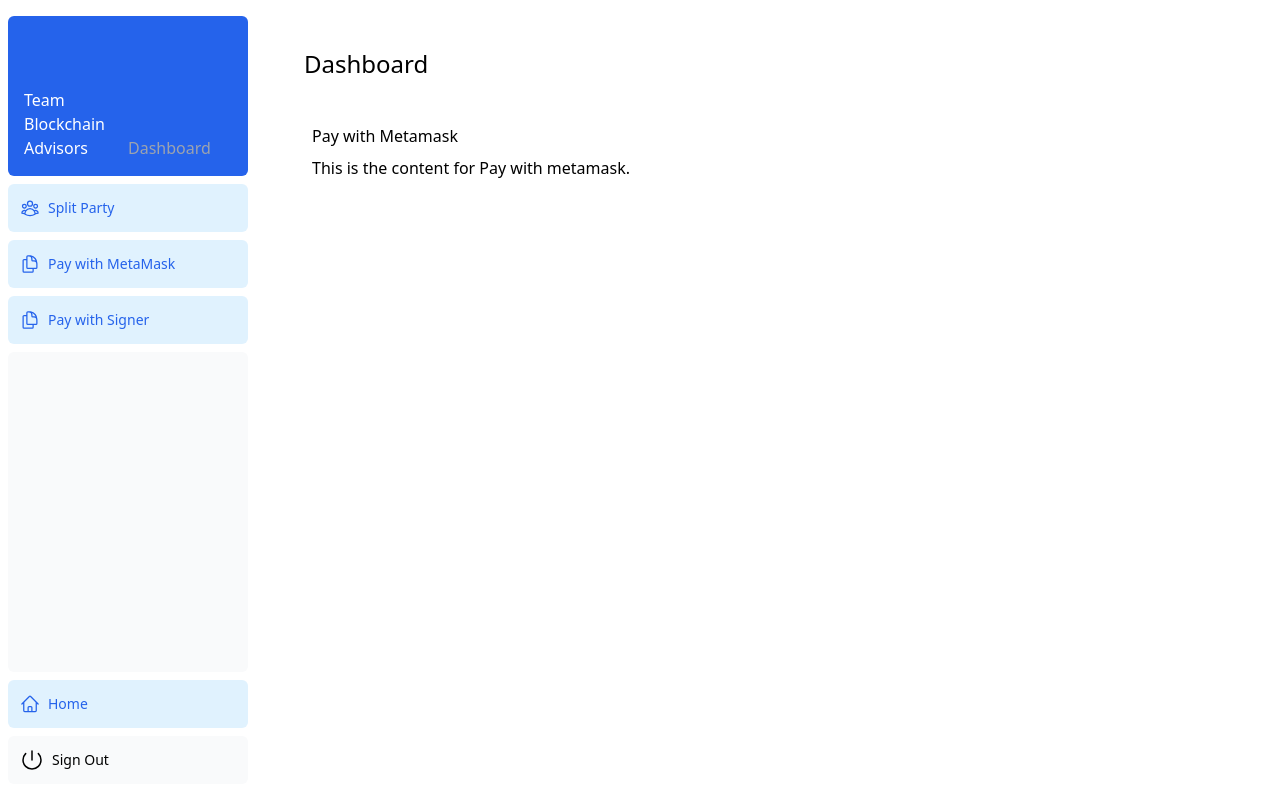
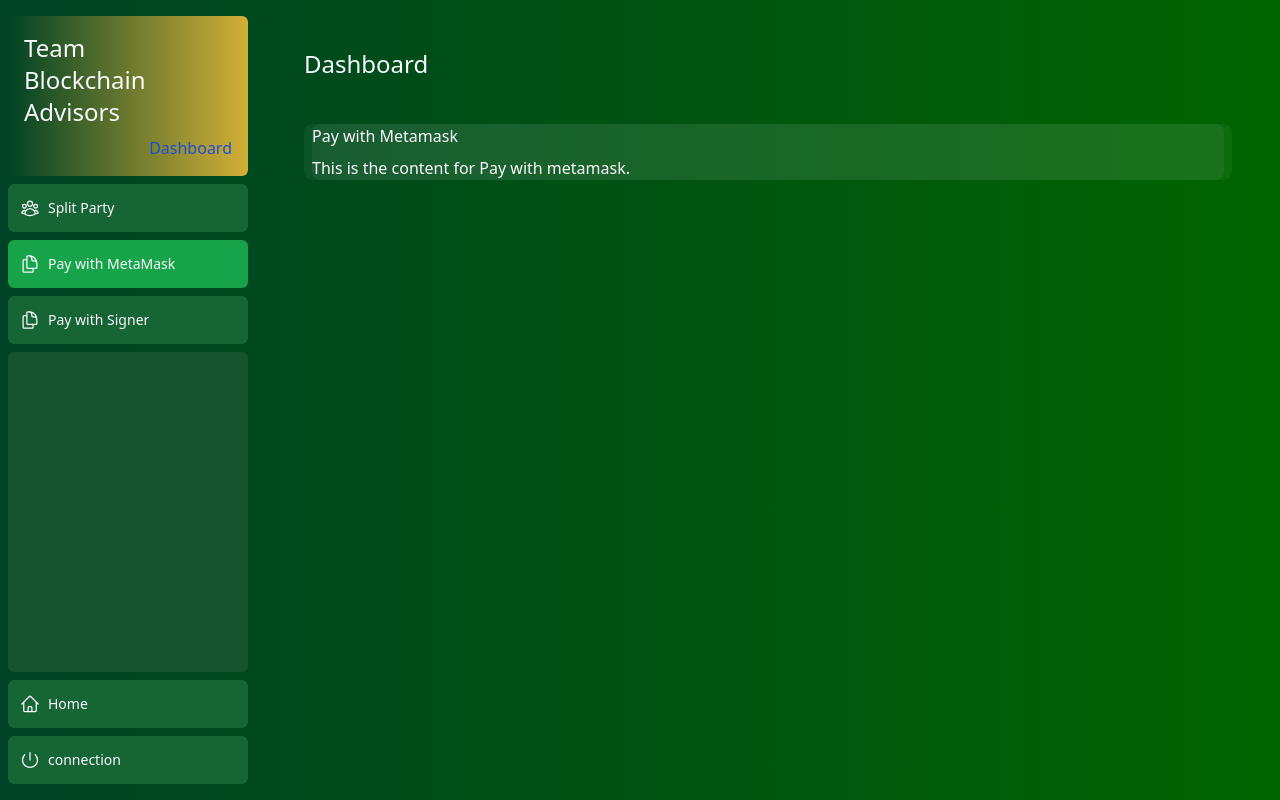
Before and after one commit to wstalmans1/dapp-dashboard-2, a React (Vite) app: page /#/dashboard/paywithmetamask in a window 1280 px wide. Built offline with nearby package versions, Linux system fonts and the light colour scheme.

Commit message:
intro of green colors

```diff
--- a/src/components/Dashboard.tsx
+++ b/src/components/Dashboard.tsx
@@ -4,35 +4,39 @@ import { NavLink, Outlet, Link } from "react-router-dom";
 
 export default function Dashboard() {
   return (
-    <div className="flex h-screen flex-col md:flex-row md:overflow-hidden">
+    <div className="flex h-screen flex-col md:flex-row md:overflow-hidden bg-gradient-to-r from-british-racing-green to-lighterbritish-racing-green text-gray-50">
       <div className="w-full flex-none md:w-64">
         <div className="flex h-full flex-col px-3 py-4 md:px-2">
-          <div className="mb-2 flex h-20 items-end justify-start rounded-md bg-blue-600 p-4 md:h-40 keychainify-checked">
-            <div className="w-32 text-white md:w-40">Team Blockchain Advisors</div>
-            <div className="w-32 text-gray-400 md:w-40">Dashboard</div>
+          <div className="mb-2 flex flex-col justify-between h-20 md:h-40 items-stretch rounded-md bg-gradient-to-r from-british-racing-green to-rich-gold p-4">
+            <div className="w-full flex flex-col items-start text-2xl">
+              <div>Team</div>
+              <div>Blockchain</div>
+              <div>Advisors</div>
+            </div>
+            <div className="w-full flex items-end justify-end text-blue-700">Dashboard</div>
           </div>
           <div className="flex grow flex-row justify-between space-x-2 md:flex-col md:space-x-0 md:space-y-2">
-              <NavLink to="/dashboard/splitparty" className="flex h-[48px] grow items-center justify-center gap-2 rounded-md bg-gray-50 p-3 text-sm font-medium hover:bg-sky-100 hover:text-blue-600 md:flex-none md:justify-start md:p-2 md:px-3 bg-sky-100 text-blue-600 keychainify-checked">
+              <NavLink to="/dashboard/splitparty" className={({ isActive }) => `flex h-[48px] grow items-center justify-center gap-2 rounded-md text-gray-50 p-3 text-sm font-medium md:flex-none md:justify-start md:p-2 md:px-3 ${ isActive ? 'bg-green-600' : 'bg-green-800 hover:bg-green-600'}`}>
                 <UserGroupIcon className="h-5 w-5" />
                 <span className="hidden md:block">Split Party</span>
               </NavLink>
-              <NavLink to="/dashboard/paywithmetamask" className="flex h-[48px] grow items-center justify-center gap-2 rounded-md bg-gray-50 p-3 text-sm font-medium hover:bg-sky-100 hover:text-blue-600 md:flex-none md:justify-start md:p-2 md:px-3 bg-sky-100 text-blue-600 keychainify-checked">
+              <NavLink to="/dashboard/paywithmetamask" className={({ isActive }) => `flex h-[48px] grow items-center justify-center gap-2 rounded-md text-gray-50 p-3 text-sm font-medium md:flex-none md:justify-start md:p-2 md:px-3 ${ isActive ? 'bg-green-600' : 'bg-green-800 hover:bg-green-600'}`}>
                 <DocumentDuplicateIcon className="h-5 w-5" />
                 <span className="hidden md:block">Pay with MetaMask</span>
               </NavLink>
-              <NavLink to="/dashboard/paywithsigner" className="flex h-[48px] grow items-center justify-center gap-2 rounded-md bg-gray-50 p-3 text-sm font-medium hover:bg-sky-100 hover:text-blue-600 md:flex-none md:justify-start md:p-2 md:px-3 bg-sky-100 text-blue-600 keychainify-checked">
+              <NavLink to="/dashboard/paywithsigner" className={({ isActive }) => `flex h-[48px] grow items-center justify-center gap-2 rounded-md text-gray-50 p-3 text-sm font-medium md:flex-none md:justify-start md:p-2 md:px-3 ${ isActive ? 'bg-green-600' : 'bg-green-800 hover:bg-green-600'}`}>
                 <DocumentDuplicateIcon className="h-5 w-5" />
                 <span className="hidden md:block">Pay with Signer</span>
               </NavLink>
-              <div className="hidden h-auto w-full grow rounded-md bg-gray-50 md:block"></div>
-              <Link to="/" className="flex h-[48px] grow items-center justify-center gap-2 rounded-md bg-gray-50 p-3 text-sm font-medium hover:bg-sky-100 hover:text-blue-600 md:flex-none md:justify-start md:p-2 md:px-3 bg-sky-100 text-blue-600 keychainify-checked">
+              <div className="hidden h-auto w-full grow rounded-md bg-green-900 md:block"></div>
+              <NavLink to="/" className={({ isActive }) => `flex h-[48px] grow items-center justify-center gap-2 rounded-md text-gray-50 p-3 text-sm font-medium md:flex-none md:justify-start md:p-2 md:px-3 ${ isActive ? 'bg-green-600' : 'bg-green-800 hover:bg-green-600'}`}>
                 <HomeIcon className="h-5 w-5" />
                 <span className="hidden md:block">Home</span>
-              </Link>
-              <button className="flex h-[48px] w-full grow items-center justify-center gap-2 rounded-md bg-gray-50 p-3 text-sm font-medium hover:bg-sky-100 hover:text-blue-600 md:flex-none md:justify-start md:p-2 md:px-3">
-                <PowerIcon className="w-6" />
-                <div className="hidden md:block">Sign Out</div>
-              </button>
+              </NavLink>
+              <NavLink to="/dashboard/connection" className={({ isActive }) => `flex h-[48px] grow items-center justify-center gap-2 rounded-md text-gray-50 p-3 text-sm font-medium md:flex-none md:justify-start md:p-2 md:px-3 ${ isActive ? 'bg-green-600' : 'bg-green-800 hover:bg-green-600'}`}>
+                <PowerIcon className="h-5 w-5" />
+                <span className="hidden md:block">connection</span>
+              </NavLink>
             </div>
         </div>
       </div>
--- a/src/main.tsx
+++ b/src/main.tsx
@@ -22,6 +22,7 @@ const router = createHashRouter([
         { path: "splitparty", element: <PartySplit />},
         { path: "paywithmetamask", element: <PayWithMetamask />},
         { path: "paywithsigner", element: <PayWithSigner />},
+        { path: "connection", element: <NotFoundPage />},
     ]},
 ]);
 
--- a/tailwind.config.js
+++ b/tailwind.config.js
@@ -7,6 +7,7 @@ export default {
   theme: {
     extend: {
       colors: {
+        'darkerbritish-racing-green': '#002814',
         'british-racing-green': '#004225', // Adding British racing green color
         'lighterbritish-racing-green': '#006400', // Adding British racing green color
         'mustard-yellow': '#FFDB58', // Adding mustard yellow color
```
Also changed, not shown: 1 other file (tests, documents, lock files or other folders).
